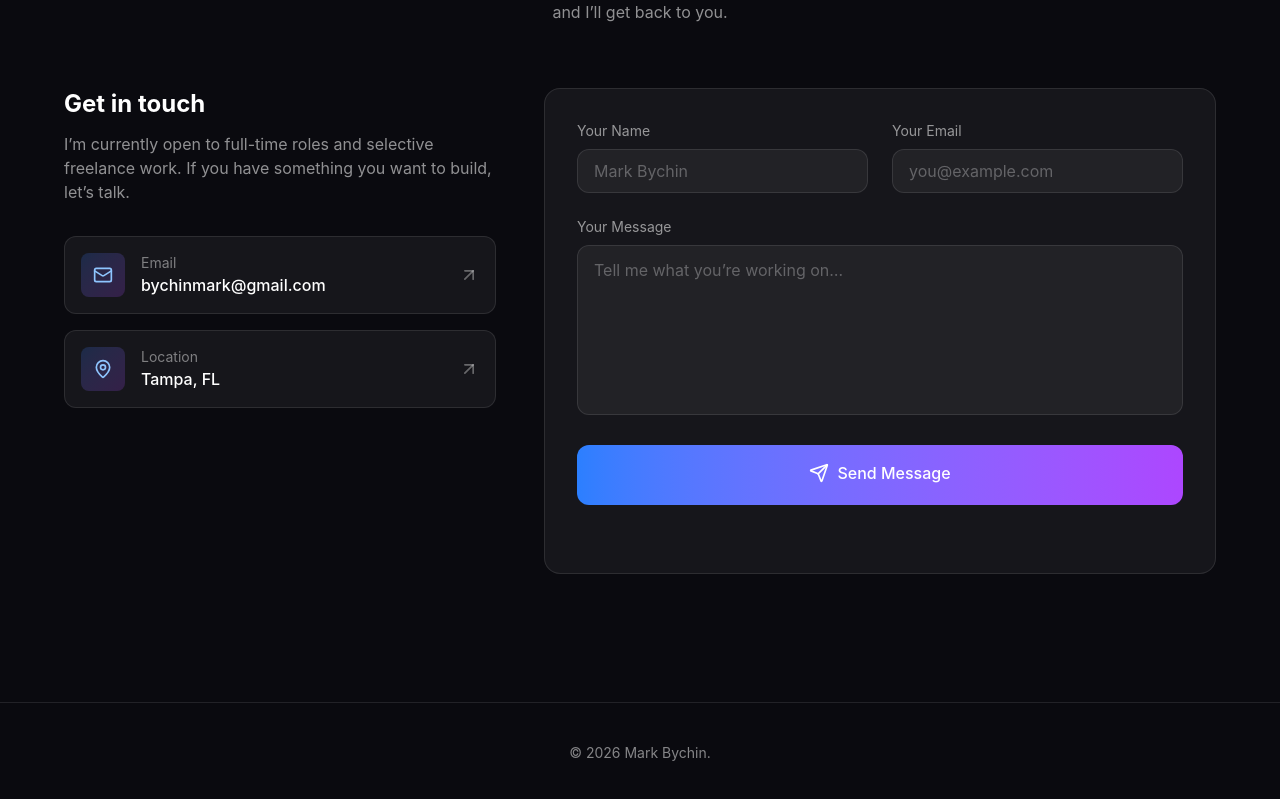
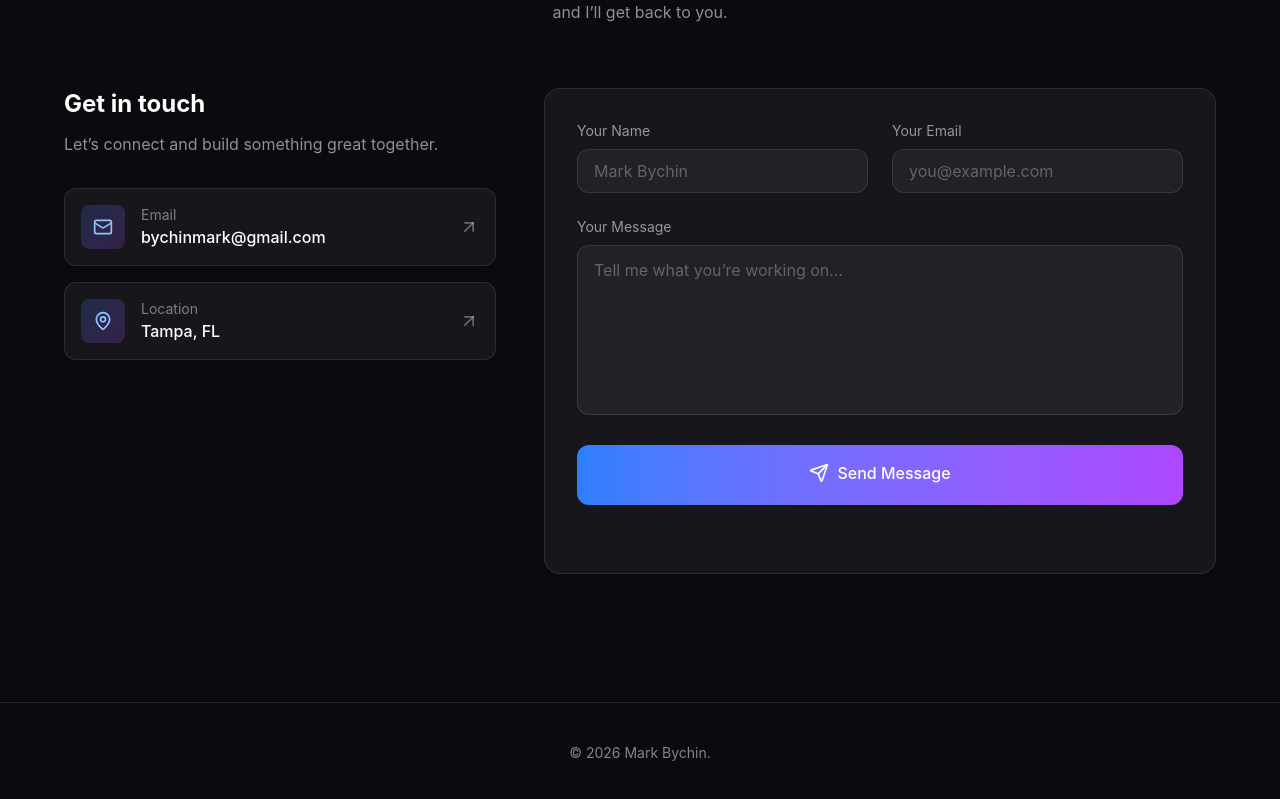
Before and after one commit to Mark1asd/Personal-Website, a React (Vite) app: page / in a window 1280 px wide. Shown: the part 6711-7510 px from the top of the page. Built offline with nearby package versions, Linux system fonts and the light colour scheme.

Commit message:
Edit text and grammar correction

```diff
--- a/src/components/sections/ContactSection.tsx
+++ b/src/components/sections/ContactSection.tsx
@@ -127,8 +127,7 @@ export function ContactSection() {
             <div>
               <h3 className="mb-3 text-2xl font-bold text-white">Get in touch</h3>
               <p className="text-white/55">
-                I’m currently open to full-time roles and selective freelance work.
-                If you have something you want to build, let’s talk.
+                Let’s connect and build something great together.
               </p>
             </div>
 
```
